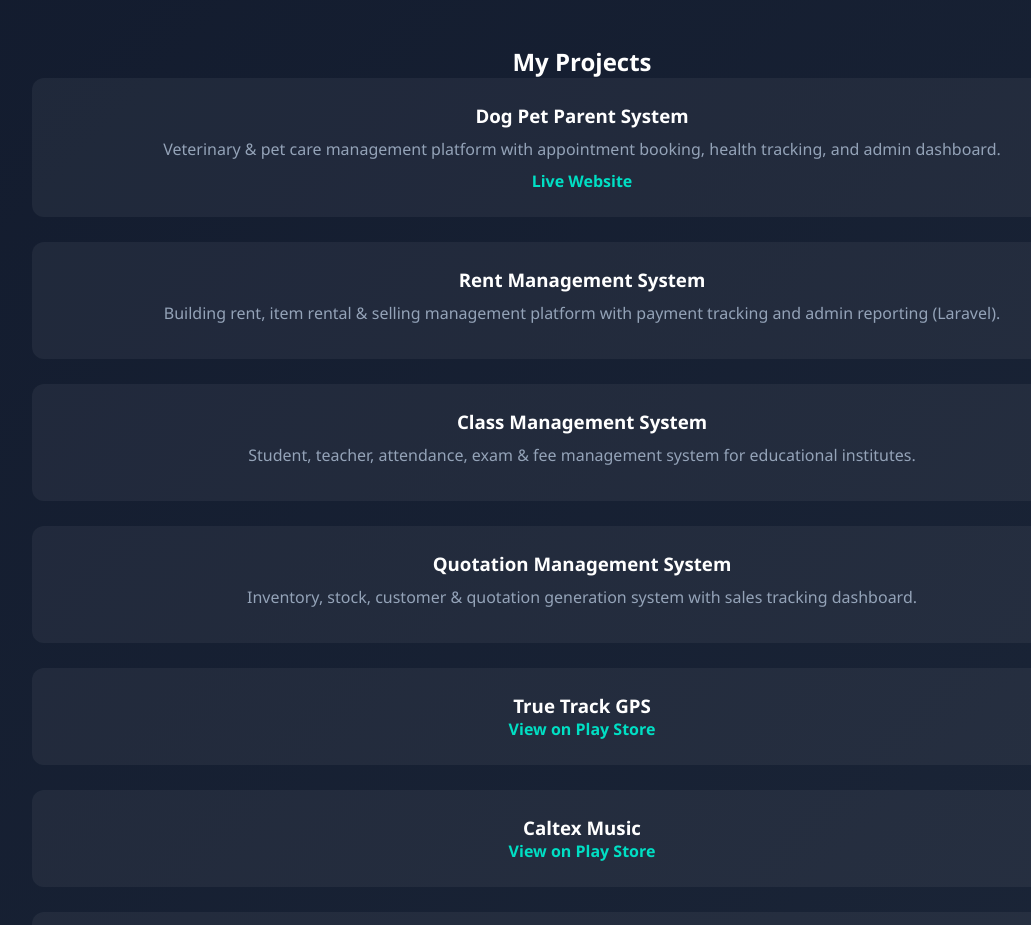
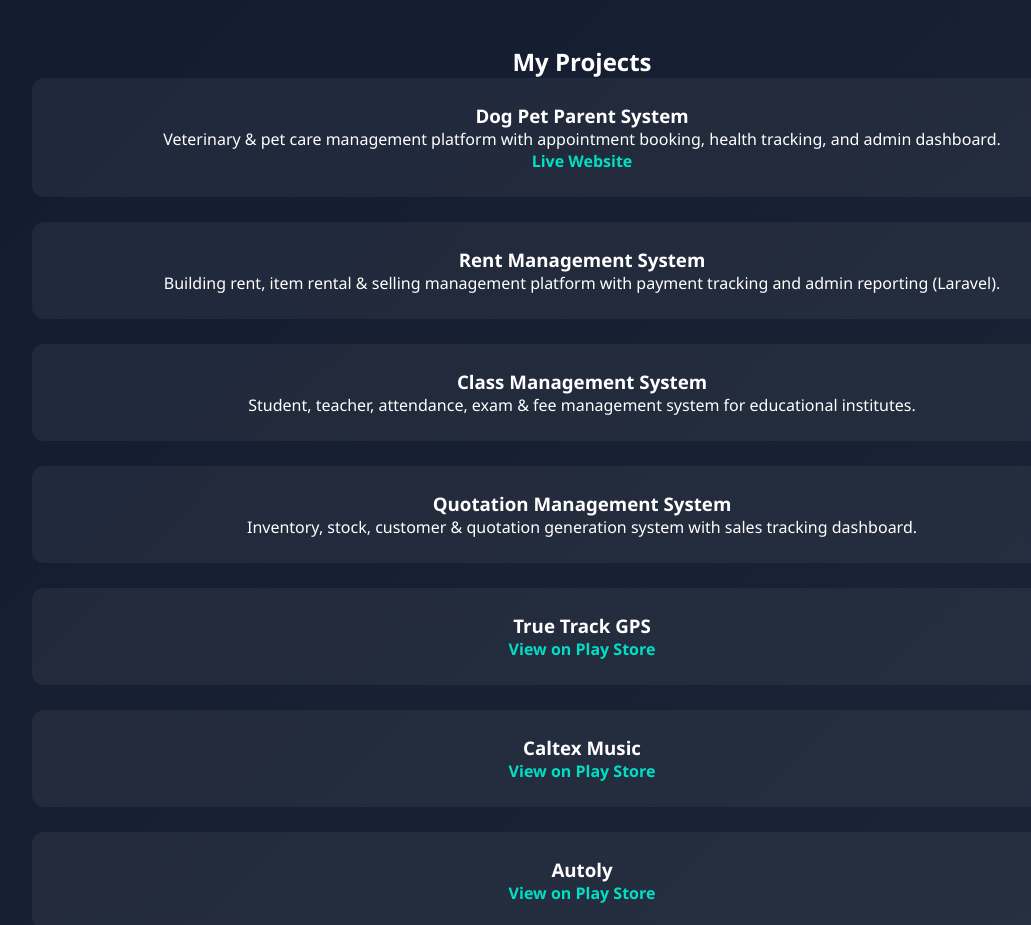
Before and after one commit to lalitfullstackdev-oss/lalit-portfolio, a plain HTML site: page index.html in a window 1280 px wide. Shown: the part 1160-2085 px from the top of the page, without its empty margins (58-1089 px from the left). Drawn offline with Linux system fonts and the light colour scheme.

Commit message:
Update style.css

```diff
--- a/style.css
+++ b/style.css
@@ -114,11 +114,6 @@
   transform: translateY(-6px);
 }
 
-.card p {
-  color: #94a3b8;
-  margin: 10px 0;
-}
-
 .card a {
   color: #00dfc4;
   text-decoration: none;
```
